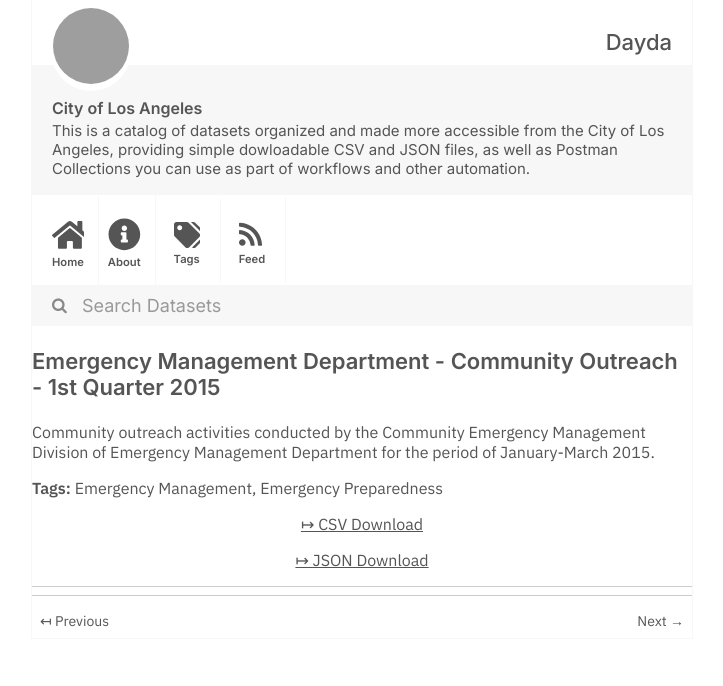
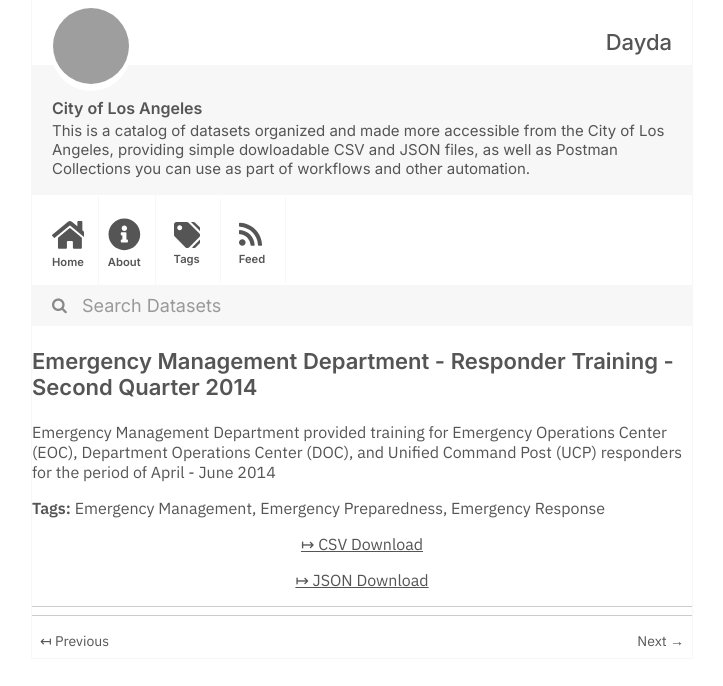
Before and after one commit to dayda-entities/city-of-los-angeles, a Jekyll site: the page built from _posts/2020-11-10-emergency-management-departmen.md, in a window 1280 px wide, cut to the strip 0-686 px from the top of the page. Shown: the whole strip, without its empty margins (278-1001 px from the left). Built offline with Jekyll 4.4.1, drawn with Linux system fonts in a browser that asks for light colours; grey boxes are pictures that could not be loaded.

```diff
--- a/_posts/2020-11-10-emergency-management-departmen.md
+++ b/_posts/2020-11-10-emergency-management-departmen.md
@@ -1,17 +1,18 @@
 ---
-title: Emergency Management Department - Community Outreach - 1st Quarter 2015
-created: '2020-11-10T17:52:24.652350'
-modified: '2020-12-02T15:56:30.705735'
+title: Emergency Management Department - Responder Training - Second Quarter 2014
+created: '2020-11-10T17:52:27.610412'
+modified: '2020-12-02T15:56:50.553444'
 state: active
 type: dataset
 tags:
   - Emergency Management
   - Emergency Preparedness
+  - Emergency Response
 groups:
   - Local Government
-csv_url: 'https://data.lacity.org/api/views/iz9s-qc6r/rows.csv?accessType=DOWNLOAD'
-json_url: 'https://data.lacity.org/api/views/iz9s-qc6r/rows.json?accessType=DOWNLOAD'
+csv_url: 'https://data.lacity.org/api/views/mbhz-6it5/rows.csv?accessType=DOWNLOAD'
+json_url: 'https://data.lacity.org/api/views/mbhz-6it5/rows.json?accessType=DOWNLOAD'
 layout: post
 
 ---
-Community outreach activities conducted by the Community Emergency Management Division of Emergency Management Department for the period of January-March 2015.
+Emergency Management Department provided training for Emergency Operations Center (EOC), Department Operations Center (DOC), and Unified Command Post (UCP) responders for the period of April - June 2014
```
